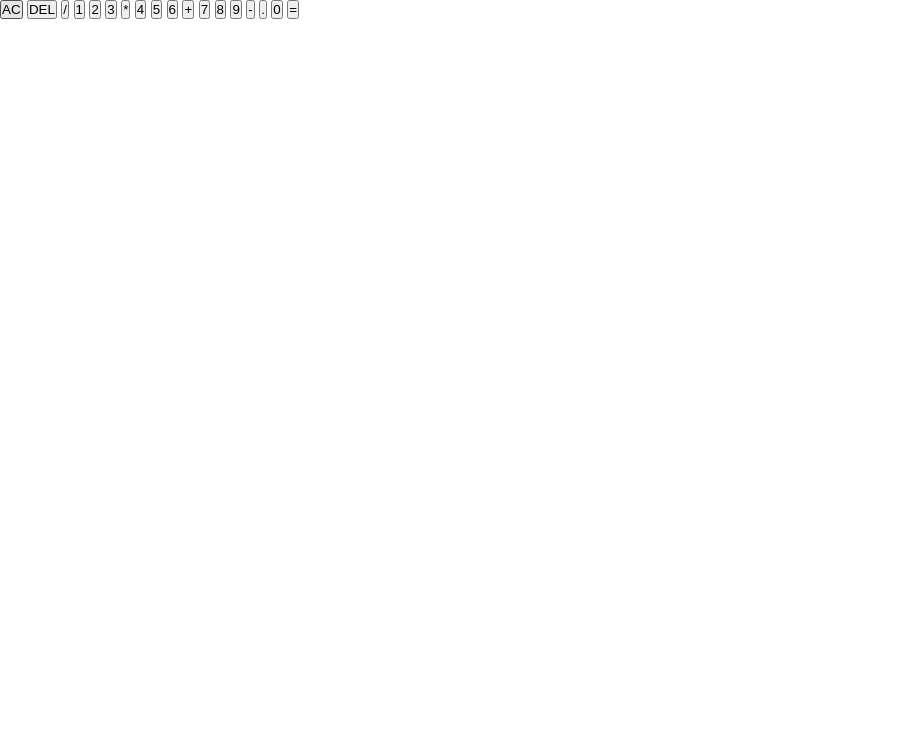
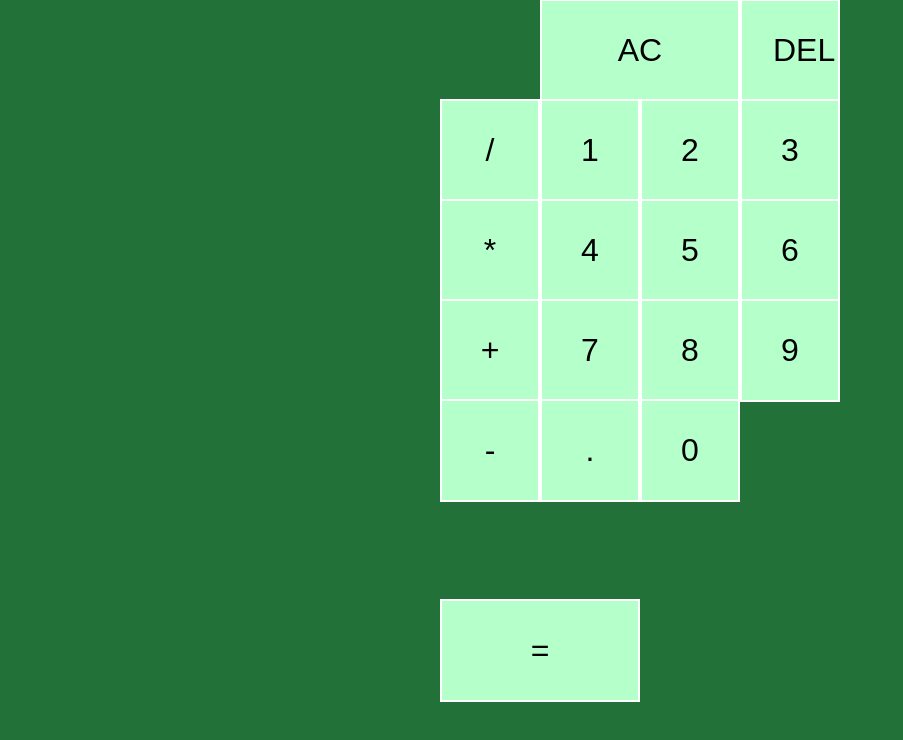
Before and after one commit to charlie-slime-sys/charlies-calculator-ver2, a plain HTML site: page index.html in a window 1280 px wide. Shown: the whole page, without its empty margins (0-903 px from the left). Drawn offline with Linux system fonts and the light colour scheme.

Commit message:
What even is happening? Need to fix error
Working in CSS currently fixing grid

```diff
--- a/app.css
+++ b/app.css
@@ -1,8 +1,9 @@
-* {
+*, *::before, *::after {
     margin: 0;
     padding: 0;
     font-family: 'Poppins', sans-serif;
     box-sizing: border-box;
+    font-weight: normal;
 }
 
 :root {
@@ -14,10 +15,39 @@
     --blue: #00aaad;
 }
 
+/* misc */
+body {
+    padding: 0;
+    margin: 0;
+    background: var(--darkgreen);
+}
+
+.span-two {
+    grid-column: span 2;
+}
 /* container */
 
 
 /* calculator */
+.calculator-grid {
+    display: grid;
+    justify-content: center;
+    align-items: center;
+    min-height: 100vh;
+    grid-template-columns: repeat(4, 100px);
+    grid-template-rows: repeat(5, 100px) minmax(120px, auto);
+}
 
+.calculator-grid > button {
+    cursor: pointer;
+    font-size: 2rem;
+    border: 2px solid var(--white);
+    outline: none;
+    background-color: var(--lightgreen);
+    padding: 31px;
+}
 
+.calculator-grid > button:hover {
+    background-color: #8de0a6;
+}
 /* input / display */
```
Also changed, not shown: index.html (+1 -1 lines).
